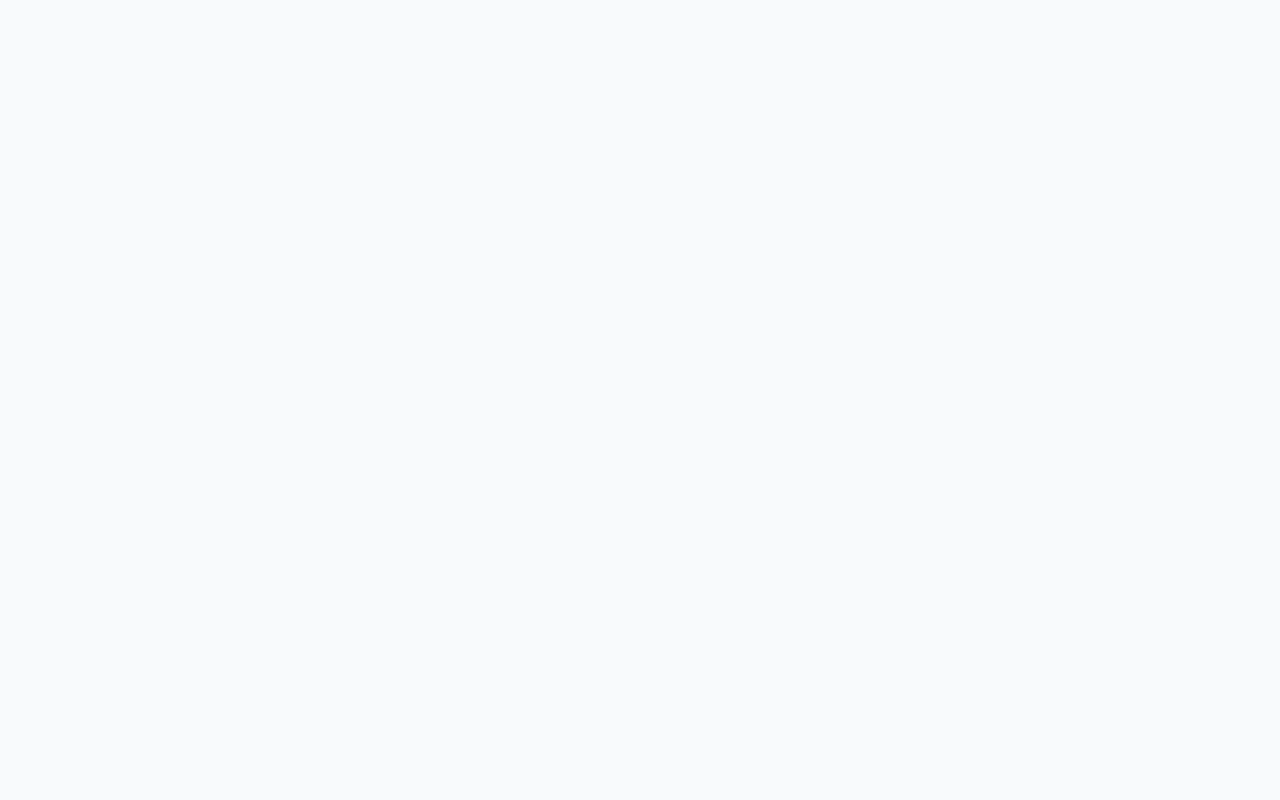
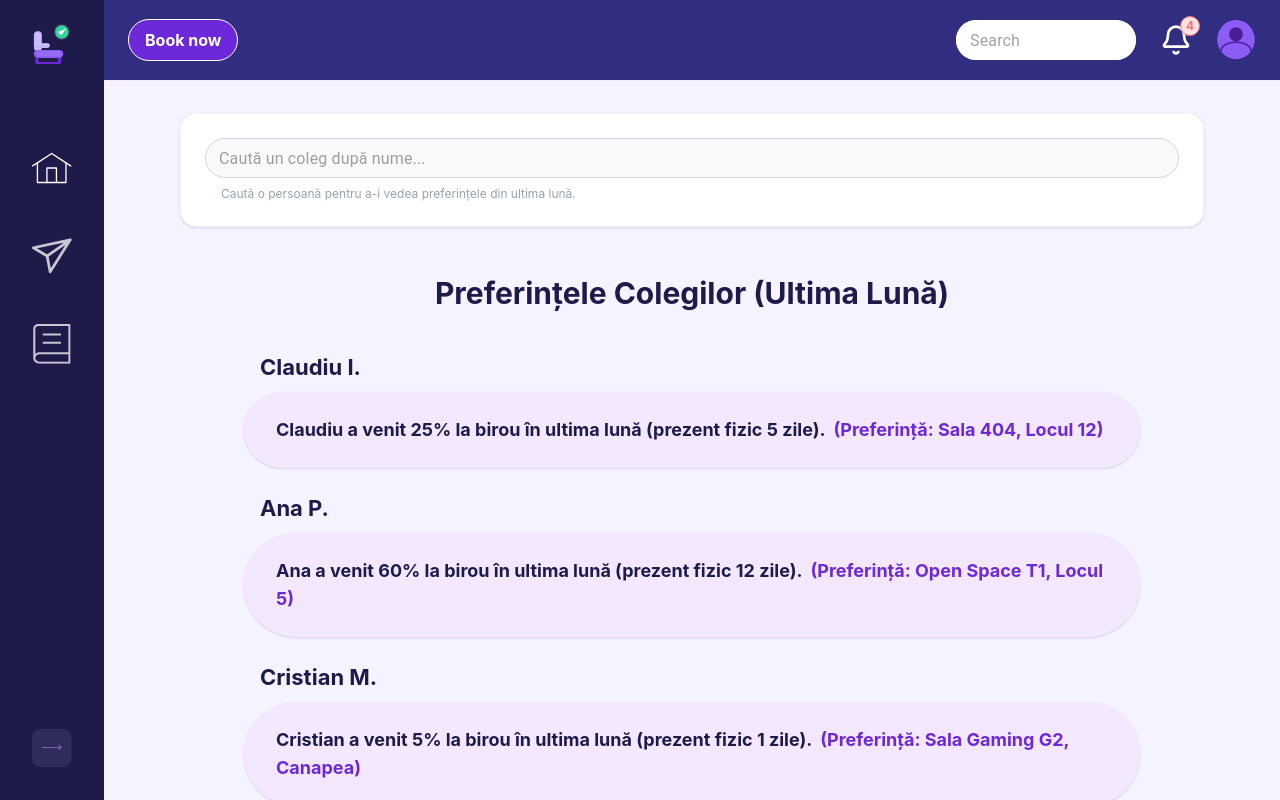
Before and after one commit to Edward11-boop/ITSSProject2026, a React (Vite) app: page /preferences in a window 1280 px wide. Before the commit this address had no page. Built offline with nearby package versions, Linux system fonts and the light colour scheme; no server answers.

Commit message:
added  Preferences page with search functionality and mock data

```diff
--- a/src/App.tsx
+++ b/src/App.tsx
@@ -16,6 +16,7 @@ import TypeOfReservation from "./pages/TypeOfReservation"
 import Invite from "./pages/Invite"
 import HRReports from './pages/HR/HRReports';
 import SelectDateTime from "./pages/SelectDateTime"
+import Preferences from './pages/HR/Preferences';
 
 export default function App() {
   const [isLoggedIn, setIsLoggedIn] = useState(false)
@@ -32,7 +33,8 @@ export default function App() {
     "/book-now",
     "/seats",
     "/invite",
-    "/select-date"
+    "/select-date",
+    "/preferences"
   ]
 
   const authPages = [
@@ -95,6 +97,7 @@ export default function App() {
             {/* Rutele adăugate de voi două */}
             <Route path="/hr-reports" element={<HRReports />} />
             <Route path="/select-date" element={<SelectDateTime />} />
+            <Route path="/preferences" element={<Preferences />} />
           </Routes>
         </main>
       </div>
--- a/src/components/SidebarHrItem.tsx
+++ b/src/components/SidebarHrItem.tsx
@@ -12,9 +12,8 @@ const SidebarHrItem = ({ isExtended }: SidebarHrItemProps) => {
     <div className="group relative mt-10 flex justify-center">
       <Link
         to="/hr-reports"
-        className={`flex items-center justify-center gap-3 rounded-[18px] bg-[#6D28D9] px-3 py-3 transition-all hover:bg-[#7C3AED] ${
-          isExtended ? "w-[calc(100%-24px)]" : ""
-        }`}
+        className={`flex items-center justify-center gap-3 rounded-[18px] bg-[#6D28D9] px-3 py-3 transition-all hover:bg-[#7C3AED] ${isExtended ? "w-[calc(100%-24px)]" : ""
+          }`}
       >
         <img src={hrReports} alt="HR reports" className="h-8 w-8 sm:h-10 sm:w-10" />
 
@@ -34,13 +33,13 @@ const SidebarHrItem = ({ isExtended }: SidebarHrItemProps) => {
           Istoric
         </button>
 
-        <button
-          type="button"
+        <Link
+          to="/preferences"
           className="flex items-center gap-4 bg-[#E9D5FF] px-5 py-4 text-left text-lg font-bold text-[#111827] hover:bg-[#D8B4FE]"
         >
           <img src={preferencesIcon} alt="" className="h-7 w-7" />
           Preferinte
-        </button>
+        </Link>
       </div>
     </div>
   );
--- /dev/null
+++ b/src/pages/HR/Preferences.tsx
@@ -0,0 +1,85 @@
+import React, { useState } from 'react';
+import TextField from "@mui/material/TextField";
+
+const Preferences = () => {
+    const [searchQuery, setSearchQuery] = useState('');
+
+    const colleaguesData = [
+        { id: 1, name: 'Claudiu I.', percentage: 25, days: 5, room: 'Sala 404', seat: 'Locul 12' },
+        { id: 2, name: 'Ana P.', percentage: 60, days: 12, room: 'Open Space T1', seat: 'Locul 5' },
+        { id: 3, name: 'Cristian M.', percentage: 5, days: 1, room: 'Sala Gaming G2', seat: 'Canapea' },
+        { id: 4, name: 'Diana R.', percentage: 90, days: 19, room: 'Sala de Ședințe S1', seat: 'Locul 2' },
+        { id: 5, name: 'Andrei V.', percentage: 50, days: 10, room: 'Outland', seat: 'Locul 8' },
+        { id: 6, name: 'Edi T.', percentage: 75, days: 15, room: 'Birou B1', seat: 'Locul 5' },
+        { id: 7, name: 'Antonia D.', percentage: 70, days: 14, room: 'Birou B1', seat: 'Locul 6' },
+        { id: 8, name: 'Alex N.', percentage: 40, days: 8, room: 'Birou B1', seat: 'Locul 7' },
+    ];
+
+    const filteredColleagues = colleaguesData.filter((colleague) =>
+        colleague.name.toLowerCase().includes(searchQuery.toLowerCase())
+    ).slice(0, 5);
+
+    return (
+        <div className="min-h-screen bg-[#F5F3FF] p-8">
+            <div className="max-w-5xl mx-auto space-y-12">
+                <div className="bg-white rounded-2xl p-6 shadow-sm border border-gray-100">
+                    <div className="w-full">
+                        <TextField
+                            id="search-preferences"
+                            variant="outlined"
+                            fullWidth
+                            placeholder="Caută un coleg după nume..."
+                            size="small"
+                            value={searchQuery}
+                            onChange={(e) => setSearchQuery(e.target.value)}
+                            sx={{
+                                backgroundColor: "#F9FAFB",
+                                borderRadius: "60px",
+                                "& .MuiOutlinedInput-root": {
+                                    borderRadius: "60px",
+                                    "& fieldset": { borderColor: "#D1D5DB" },
+                                    "&:hover fieldset": { borderColor: "#6D28D9" },
+                                    "&.Mui-focused fieldset": { borderColor: "#6D28D9" },
+                                },
+                            }}
+                        />
+                        <p className="text-xs text-gray-400 mt-2 ml-4">
+                            Caută o persoană pentru a-i vedea preferințele din ultima lună.
+                        </p>
+                    </div>
+                </div>
+
+                <div className="mt-8">
+                    <h2 className="text-3xl font-bold text-[#1E1B4B] mb-10 text-center">
+                        Preferințele Colegilor (Ultima Lună)
+                    </h2>
+
+                    <div className="space-y-6 max-w-4xl mx-auto w-full">
+                        {filteredColleagues.map((colleague) => (
+                            <div key={colleague.id} className="flex flex-col items-start w-full">
+                                <h3 className="text-[22px] font-bold text-[#1E1B4B] mb-2 ml-4">
+                                    {colleague.name}
+                                </h3>
+
+                                <div className="bg-[#F3E8FF] rounded-full px-8 py-6 text-lg font-bold text-[#1E1B4B] shadow-sm w-full text-left">
+                                    {colleague.name.split(' ')[0]} a venit {colleague.percentage}% la birou în ultima lună (prezent fizic {colleague.days} zile).
+                                    <span className="text-[#6D28D9] ml-2">
+                                        (Preferință: {colleague.room}, {colleague.seat})
+                                    </span>
+                                </div>
+                            </div>
+                        ))}
+
+                        {filteredColleagues.length === 0 && (
+                            <div className="text-center text-xl text-gray-400 font-medium mt-10 w-full">
+                                Nu am găsit niciun coleg cu acest nume.
+                            </div>
+                        )}
+                    </div>
+                </div>
+            </div>
+        </div>
+    );
+};
+
+export default Preferences;
```
Also changed, not shown: src/pages/HR/HRReports.tsx (+10 -10 lines).
